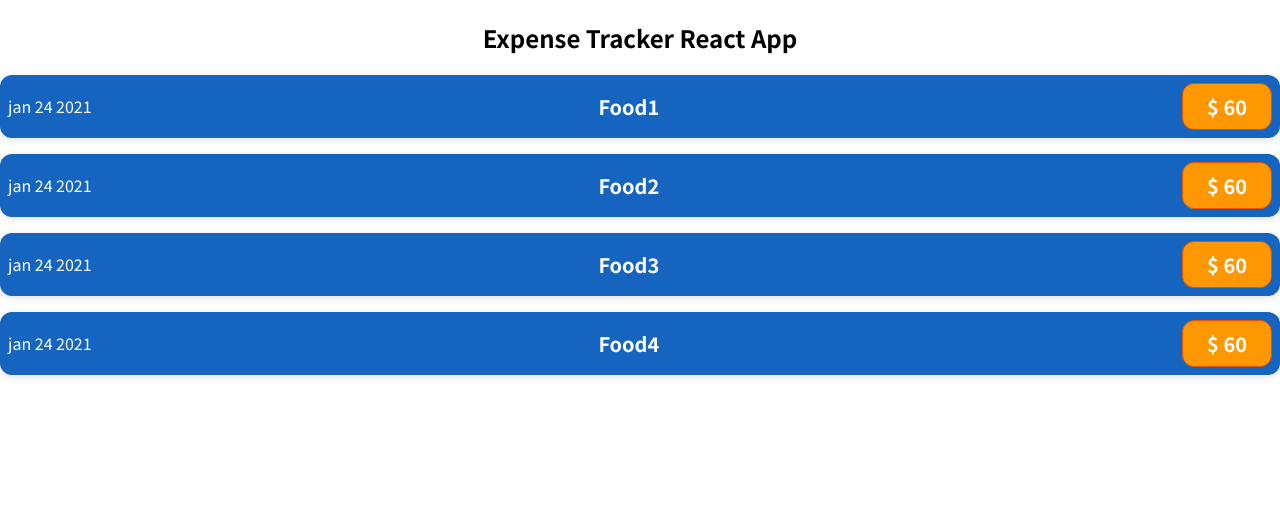
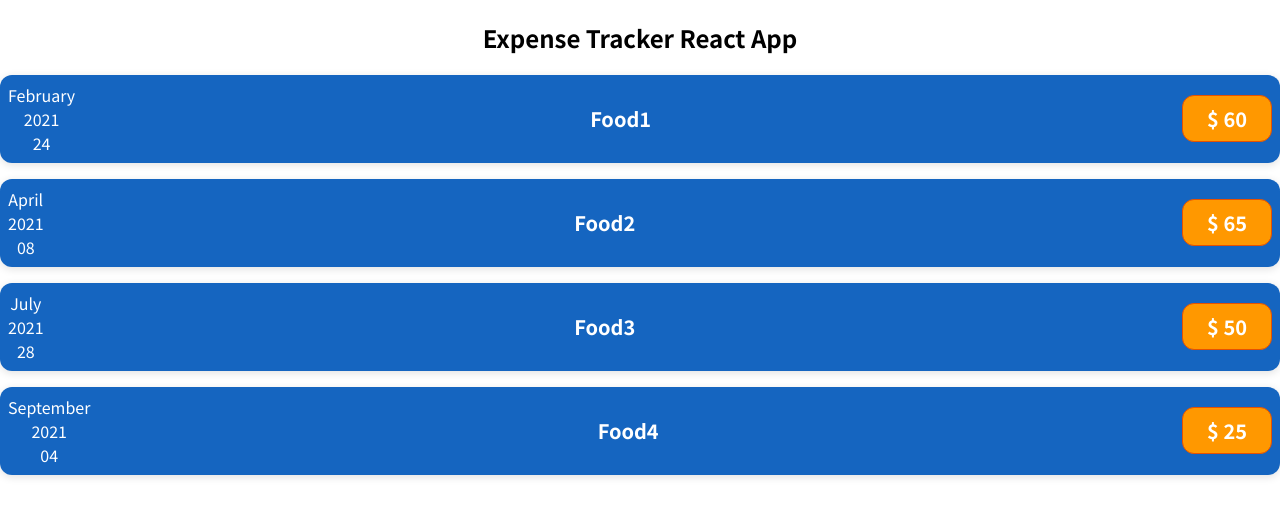
Before and after one commit to yuvaraj21/React-Bootcamp, a React (Create React App) app in the folder Expense-Tracker/: page / in a window 1280 px wide. Shown: the top 516 px of the page. Built offline with nearby package versions, Linux system fonts and the light colour scheme.

Commit message:
adding js logic to components

```diff
--- a/Expense-Tracker/src/App.js
+++ b/Expense-Tracker/src/App.js
@@ -5,22 +5,22 @@ function App() {
     {
       name: 'Food1',
       price: 60.0,
-      date: 'jan 24 2021',
+      date: new Date(2021, 1, 24),
     },
     {
       name: 'Food2',
-      price: 60.0,
-      date: 'jan 24 2021',
+      price: 65.0,
+      date: new Date(2021, 3, 8),
     },
     {
       name: 'Food3',
-      price: 60.0,
-      date: 'jan 24 2021',
+      price: 50.0,
+      date: new Date(2021, 6, 28),
     },
     {
       name: 'Food4',
-      price: 60.0,
-      date: 'jan 24 2021',
+      price: 25.0,
+      date: new Date(2021, 8, 4),
     },
   ];
 
--- a/Expense-Tracker/src/component/ExpenseItem.js
+++ b/Expense-Tracker/src/component/ExpenseItem.js
@@ -2,9 +2,17 @@ import React from 'react';
 import './ExpenseItem.css';
 
 const ExpenseItem = (props) => {
+  const month = props.date.toLocaleString('en-US', { month: 'long' });
+  const day = props.date.toLocaleString('en-US', { day: '2-digit' });
+  const year = props.date.getFullYear();
+
   return (
     <div className="expense-item">
-      <div>{props.date}</div>
+      <div>
+        <div>{month}</div>
+        <div>{year}</div>
+        <div>{day}</div>
+      </div>
       <div className="expense-item__description">
         <h2>{props.title}</h2>
         <div className="expense-item__price">$ {props.amount}</div>
```
